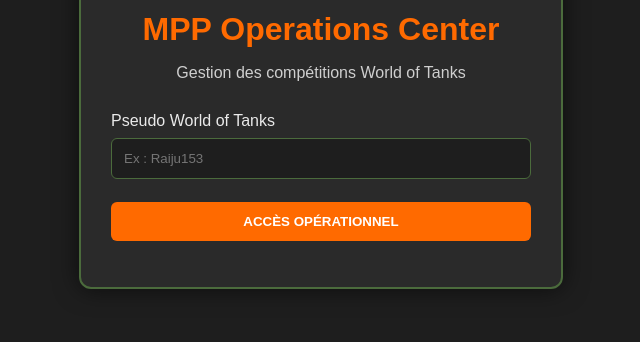
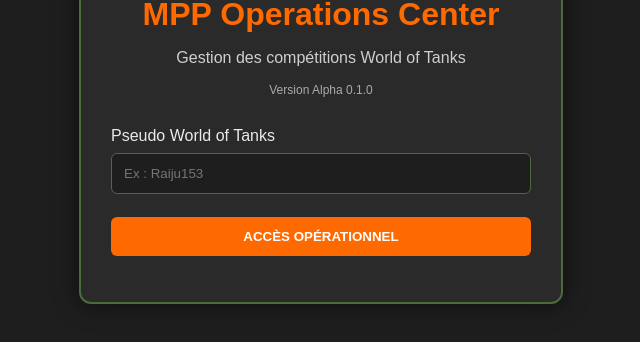
Before and after one commit to anderbrasil64-max/MPP-Operations-Center, a plain HTML site: page index.html in a window 1280 px wide. Shown: the part 344-686 px from the top of the page, without its empty margins (319-959 px from the left). Drawn offline with Linux system fonts and the light colour scheme.

Commit message:
Ajout système de version

```diff
--- a/app.js
+++ b/app.js
@@ -1,3 +1,5 @@
+const VERSION_SITE = "Alpha 0.1.0";
+
 const API_URL = "https://script.google.com/macros/s/AKfycbx2_I5oyldxQdxRneO-s1m2WoCZmifII1DiJqeLpBZ0S0SRj8RC2PFq-aw-V9EjLU_jeA/exec";
 
 let utilisateurConnecte = null;
@@ -8,6 +10,7 @@
  */
 window.onload = function() {
   afficherConnexion();
+  afficherVersionSite();
 };
 
 
@@ -1284,3 +1287,16 @@
     }
   );
 }
+
+function afficherVersionSite() {
+
+  const elementVersion =
+    document.getElementById("version-site");
+
+  if (elementVersion) {
+
+    elementVersion.textContent =
+      "Version " + VERSION_SITE;
+
+  }
+}
--- a/index.html
+++ b/index.html
@@ -17,6 +17,10 @@
 	  >
       <h1>MPP Operations Center</h1>
       <p>Gestion des compétitions World of Tanks</p>
+
+<p id="version-site">
+  Version Alpha 0.1.0
+</p>
     </div>
 
     <div id="contenu"></div>
--- a/style.css
+++ b/style.css
@@ -376,3 +376,15 @@
   width: auto;
   margin: 0;
 }
+
+#version-site {
+
+  margin-top: 10px;
+
+  font-size: 12px;
+
+  color: #AAAAAA;
+
+  text-align: center;
+
+}
```
